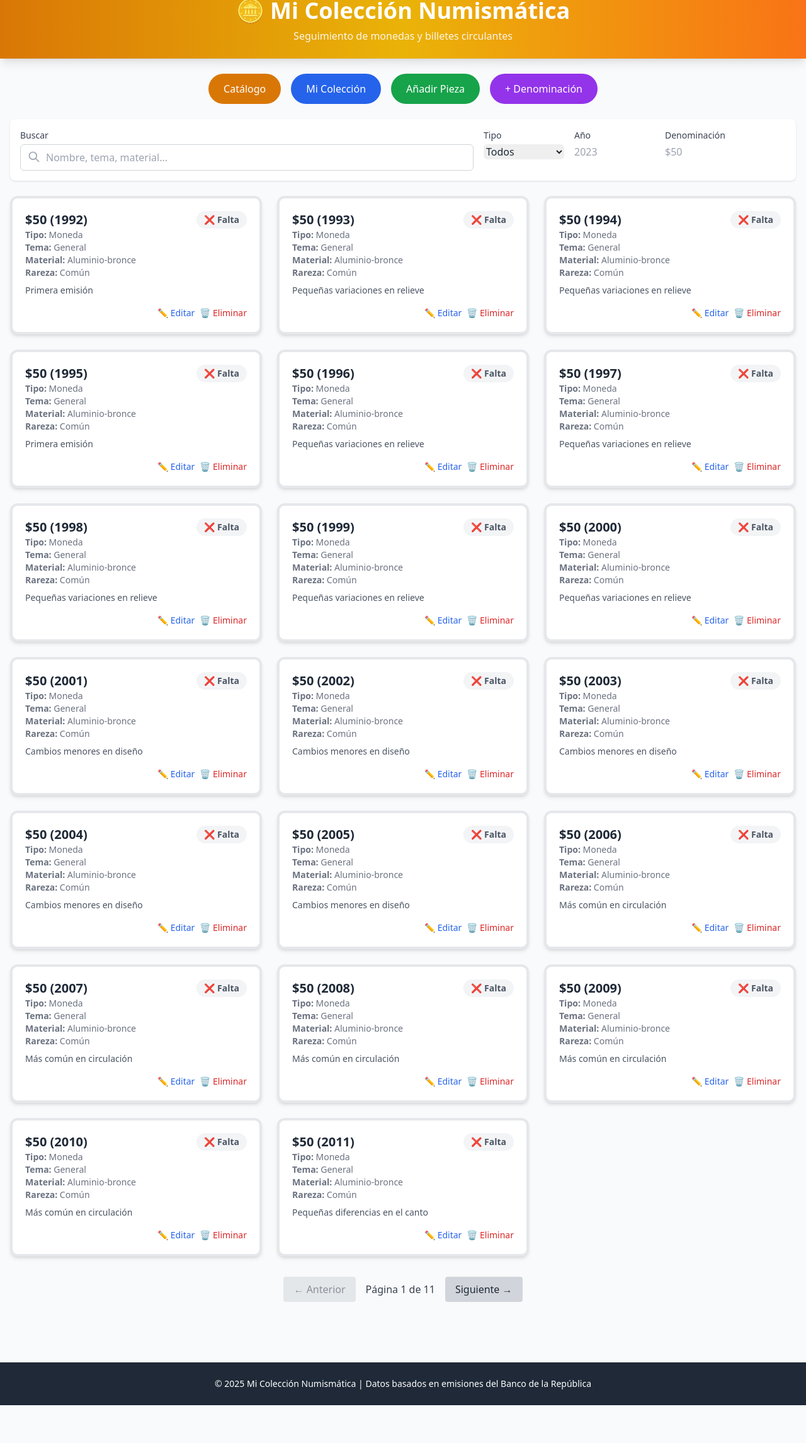
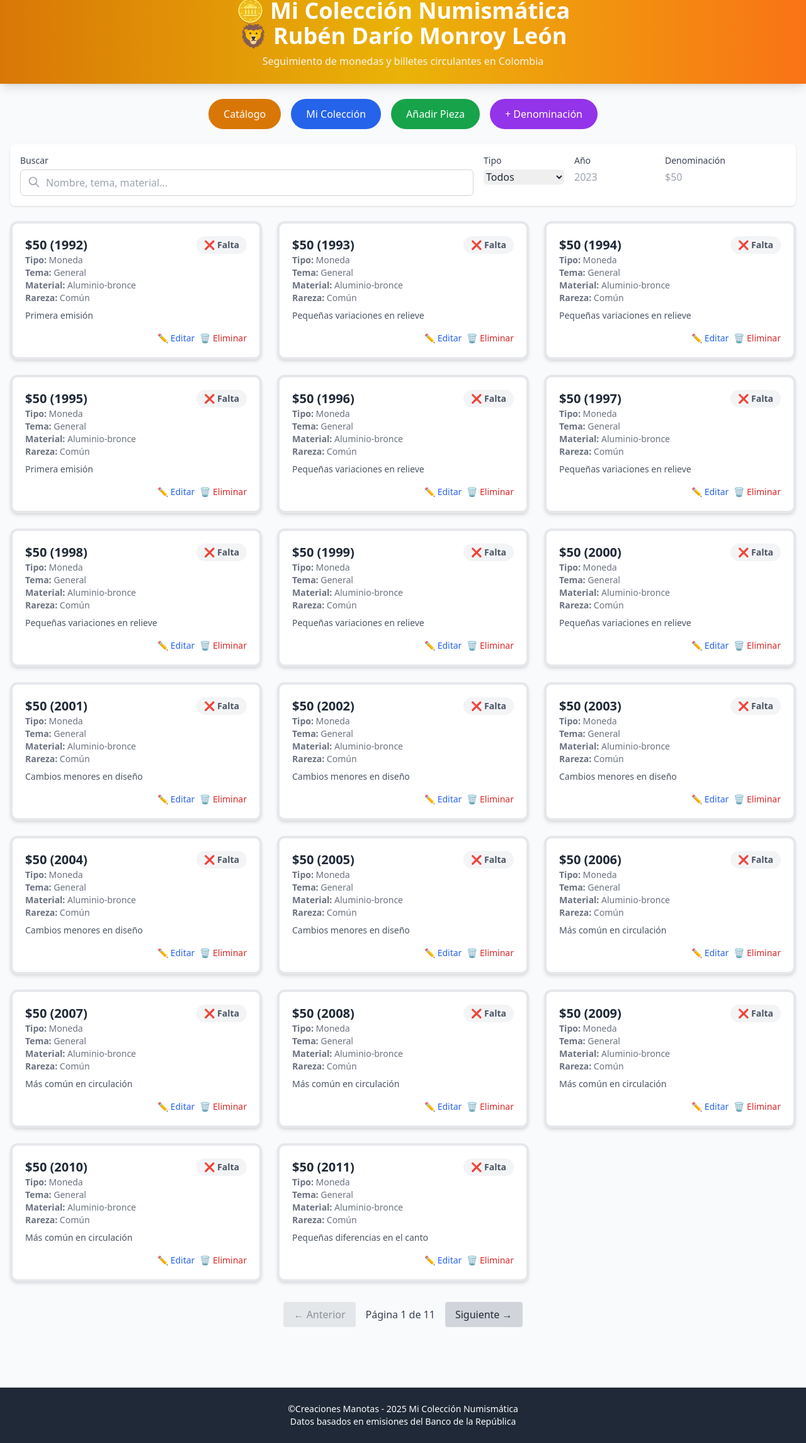
Before and after one commit to rubendml/numismatica, a plain HTML site: page index.html in a window 1280 px wide. Shown: the part 75-2366 px from the top of the page at 63% size. Before the commit the page ends 2306 px from the top, so only its background shows below. Drawn offline with nearby package versions, Linux system fonts and the light colour scheme.

Commit message:
Update index.html

```diff
--- a/index.html
+++ b/index.html
@@ -22,7 +22,8 @@
     <div class="container mx-auto px-4 py-6 text-center">
       <img src="./assets/logo.png" alt="Logo" class="w-12 h-12 inline-block mr-3">
       <h1 class="text-3xl md:text-4xl font-bold">🪙 Mi Colección Numismática</h1>
-      <p class="mt-2 opacity-90">Seguimiento de monedas y billetes circulantes</p>
+      <h4 class="text-3xl md:text-4xl font-bold">🦁 Rubén Darío Monroy León</h4>
+      <p class="mt-2 opacity-90">Seguimiento de monedas y billetes circulantes en Colombia</p>
     </div>
   </header>
 
@@ -139,8 +140,10 @@
 
   <!-- Footer -->
   <footer class="mt-12 bg-gray-800 text-white py-6 text-center text-sm">
-    <p>© 2025 Mi Colección Numismática | Datos basados en emisiones del Banco de la República</p>
+    <p>©Creaciones Manotas - 2025 Mi Colección Numismática</p>
+    <p>Datos basados en emisiones del Banco de la República</p>
   </footer>
 
 </body>
+
 </html>
```
